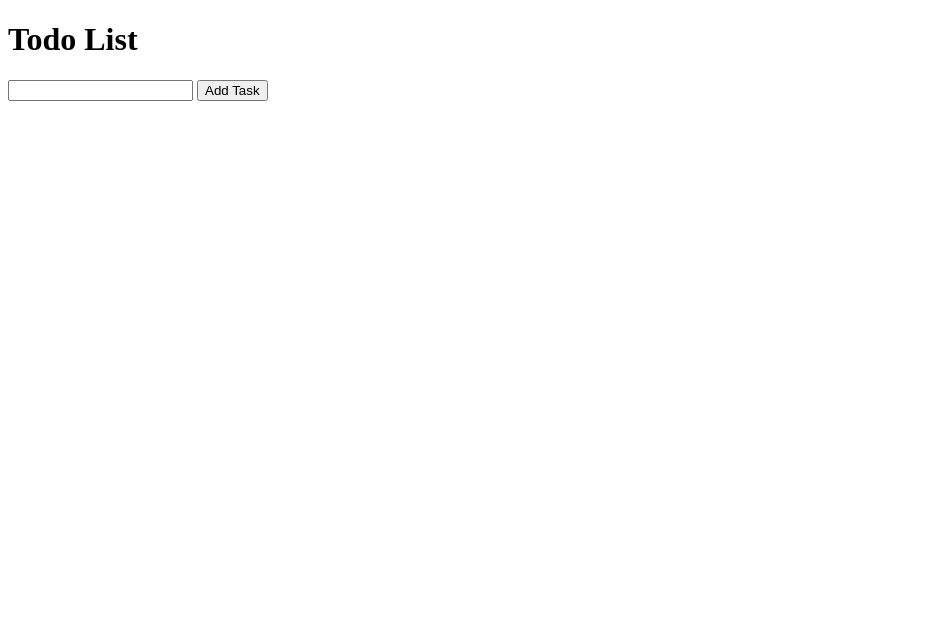
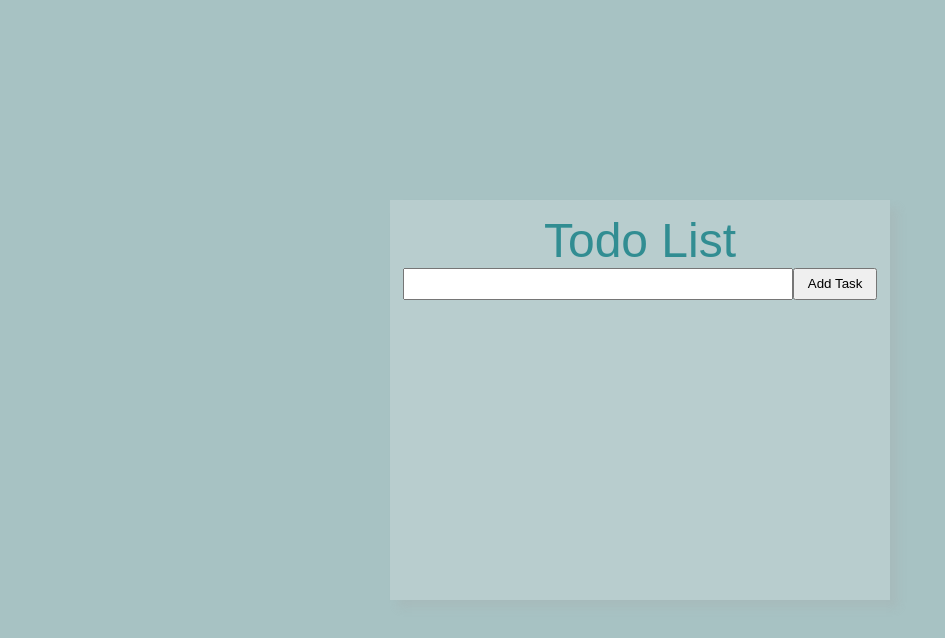
Before and after one commit to FabianUlises/js-projects-todolist-01, a plain HTML site: page index.html in a window 1280 px wide. Shown: the whole page, without its empty margins (0-945 px from the left). Drawn offline with Linux system fonts and the light colour scheme.

Commit message:
Working on css styles

```diff
--- a/index.html
+++ b/index.html
@@ -11,8 +11,10 @@
     <div class="container">
         <div class="row">
             <h1>Todo List</h1>
-            <input type="text" class="form-control" id="taskName">
-            <button>Add Task</button>
+            <div class="input-group">
+                <input type="text" class="form-control" id="taskName">
+                <button class="btn btn-success">Add Task</button>
+            </div>
         </div>
     </div>
 </body>
--- a/main.css
+++ b/main.css
@@ -0,0 +1,40 @@
+* {
+    margin: 0;
+    padding: 0;
+    box-sizing: border-box;
+}
+body {
+    height: 100vh;
+    font-family: sans-serif;
+}
+.container {
+    background-color: rgba(34, 101, 104, 0.397);
+    height: 100%;
+    display: grid;
+    place-items: center;
+}
+.row {
+    background-color: rgba(245, 245, 245, 0.212);
+    box-shadow: 8px 8px 8px rgba(169, 169, 169, 0.24);
+    width: 100%;
+    max-width: 500px;
+    height: 400px;
+    padding: .8rem;
+
+}
+.row h1 {
+    color: rgba(30, 132, 138, 0.877);
+    text-align: center;
+    font-size: 3rem;
+    font-weight: lighter;
+}
+.input-group {
+    display: flex;
+    width: 100%;
+}
+.input-group input {
+    flex-grow: 1;
+}
+.input-group button {
+    padding: .4rem .8rem;
+}
```
